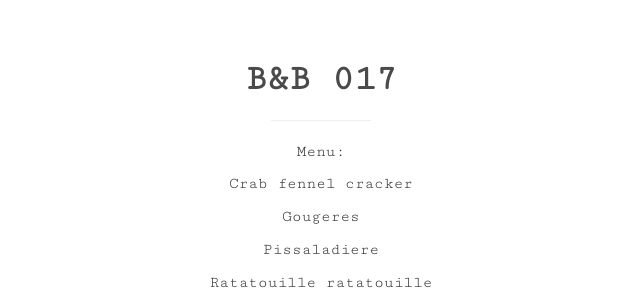
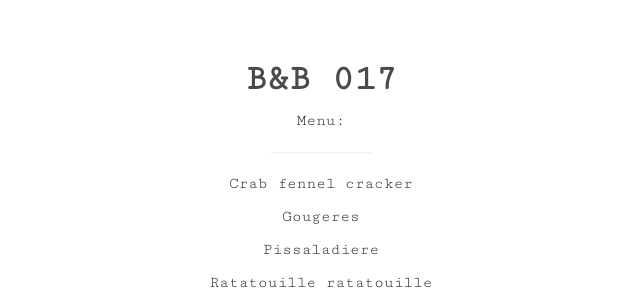
Before and after one commit to jamesroutley/bergamotandblack, a Jekyll site: the page built from 17-01-14.md, in a window 1280 px wide. Shown: the top 305 px of the page, without its empty margins (319-959 px from the left). Built offline with Jekyll 4.4.1, drawn with Linux system fonts in a browser that asks for light colours; nearby versions of some CDN libraries.

```diff
--- a/17-01-14.md
+++ b/17-01-14.md
@@ -5,9 +5,10 @@ title: Menus
 
 # B&B 017
 
+Menu:
+
 ---
 
-Menu:
 
 Crab fennel cracker
 
```
